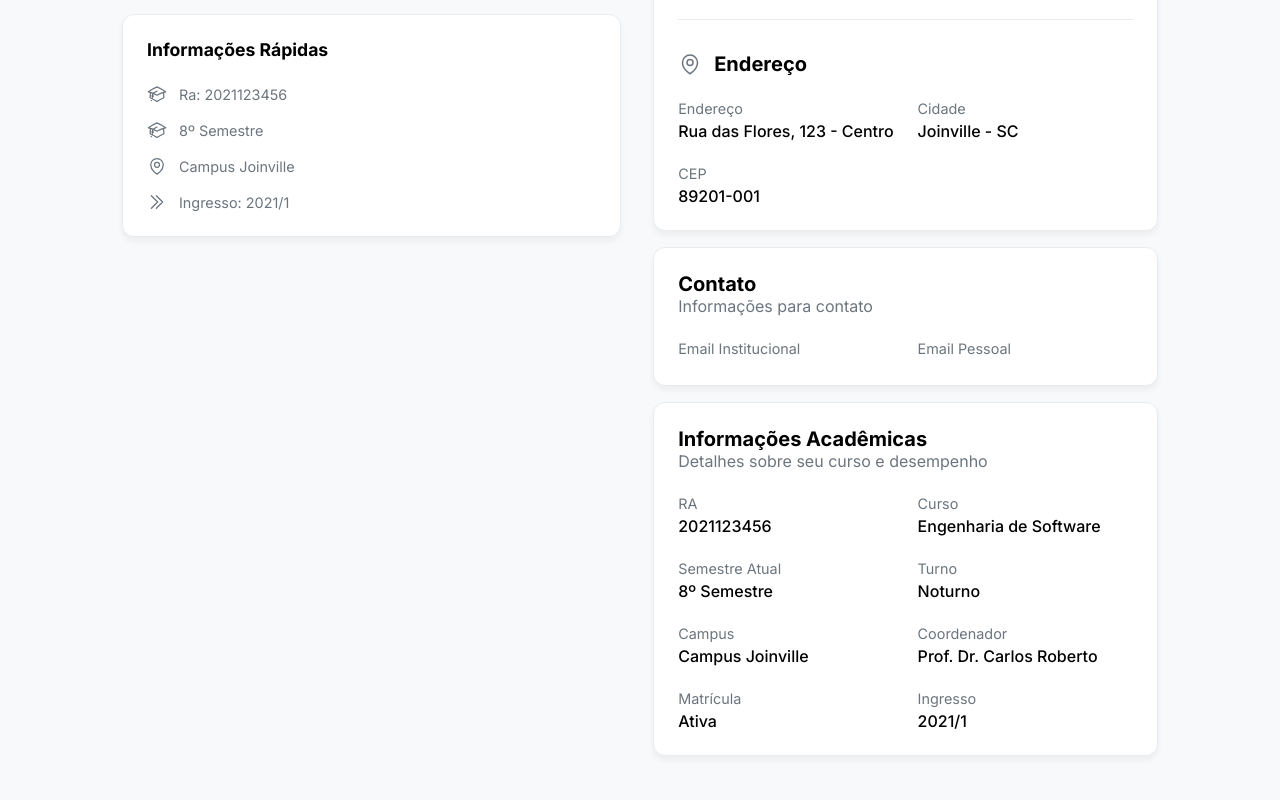
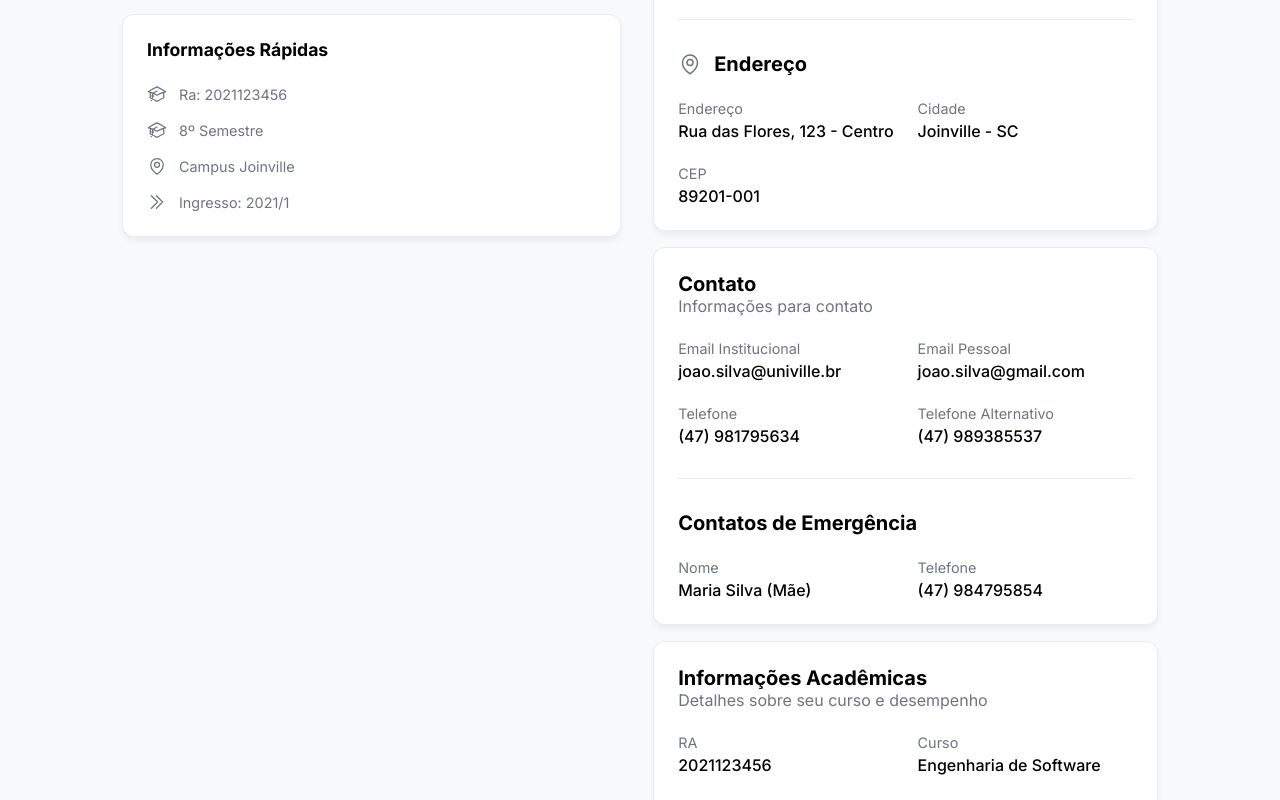
Before and after one commit to MarcosJr62/trabalho-dev.web, a plain HTML site: page perfil - matthaus/index.html in a window 1280 px wide. Shown: the part 500-1300 px from the top of the page. Drawn offline with Linux system fonts and the light colour scheme.

Commit message:
Feito a área de Contatos

```diff
--- a/perfil - matthaus/index.html
+++ b/perfil - matthaus/index.html
@@ -121,8 +121,22 @@
                     </div>
 
                     <div class="data-grid">
-                        <div class="data-item"><label>Email Institucional</label><p></div>
-                        <div class="data-item"><label>Email Pessoal</label><p></div>
+                        <div class="data-item"><label>Email Institucional</label><p>joao.silva@univille.br</p></div>
+                        <div class="data-item"><label>Email Pessoal</label><p>joao.silva@gmail.com</p></div>
+                        <div class="data-item"><label>Telefone</label><p>(47) 981795634</p></div>
+                        <div class="data-item"><label>Telefone Alternativo</label><p>(47) 989385537</p></div>
+                    </div>
+
+                    <hr class="data-divider">
+
+                    <div class="card-header">
+                        <!-- <svg xmlns="http://www.w3.org/2000/svg" fill="none" viewBox="0 0 24 24" stroke-width="1.5"><path stroke-linecap="round" stroke-linejoin="round" d="M3.75 21h16.5M4.5 3h15M5.25 3v18m13.5-18v18M9 6.75h1.5m-1.5 3h1.5m-1.5 3h1.5m3-6H15m-1.5 3H15m-1.5 3H15M9 21v-3.375c0-.621.504-1.125 1.125-1.125h3.75c.621 0 1.125.504 1.125 1.125V21" /></svg> -->
+                        <h3>Contatos de Emergência</h3>
+                    </div>
+
+                     <div class="data-grid">
+                        <div class="data-item"><label>Nome</label><p>Maria Silva (Mãe)</p></div>
+                        <div class="data-item"><label>Telefone</label><p>(47) 984795854</p></div>
                     </div>
                 </div>
 
```
